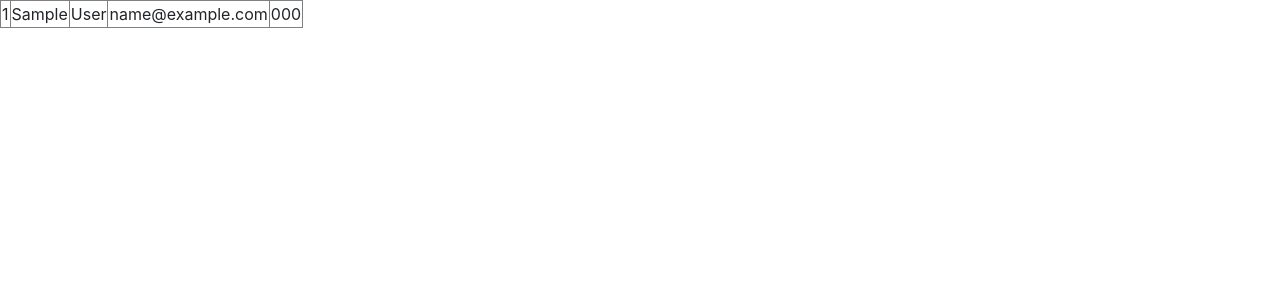
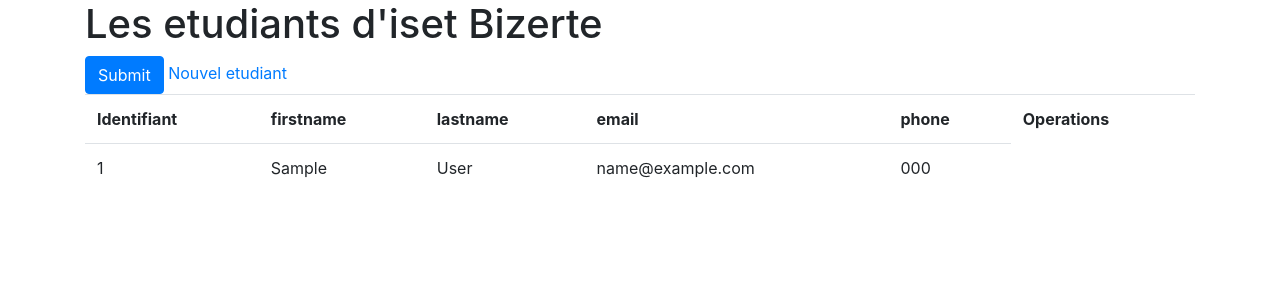
Before and after one commit to Ameni121/tp3, a PHP site: page / in a window 1280 px wide. Shown: the top 300 px of the page. Run offline with PHP 8.4, Linux system fonts and the light colour scheme; tables that the repository leaves empty or names only in its code hold one stand-in row (values such as "Sample post").

Commit message:
Update index.php

```diff
--- a/index.php
+++ b/index.php
@@ -9,13 +9,22 @@
 
 </head>
 
-
-
 <body>
+<div class="container">
+<h1> Les etudiants d'iset Bizerte </h1>
+<a href="create.php"> <input class="btn btn-primary" type="submit"> Nouvel etudiant</a>
+<table class="table table-hover">
+  <tr>
+  <th> Identifiant</th>
+  <th>firstname</th>
+  <th>lastname</th>
+  <th>email</th>
+  <th>phone</th>
+  <th>Operations</th>
+  </tr>
 <?php
- include 'dbconnexion.php';
+ include'dbconnexion.php';
  $reponse= $bdd->query('SELECT * FROM students ');
- echo'<table border="1">';
  while($donnees = $reponse->fetch()){
 	echo'<tr>';
 	echo'<td>'.$donnees['id'].'</td>';
@@ -26,8 +35,9 @@
 	echo'</tr>';
  }
 
-echo '</table>';
+
 ?>
+</table>
 
 
     <!-- jQuery library -->
```
